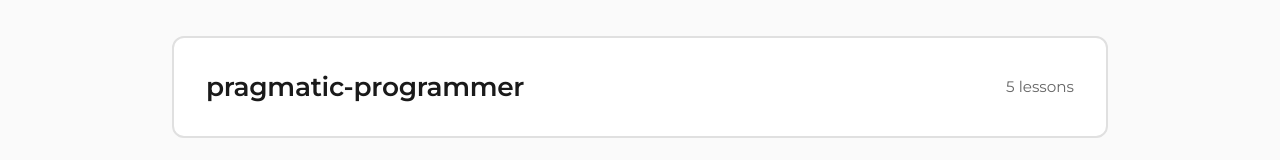
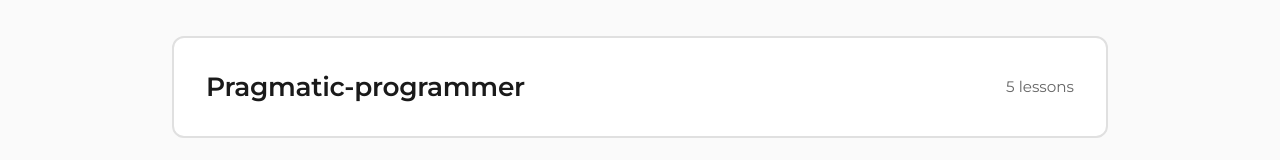
Before and after one commit to MadhavanAR/how-engineers-think, a Next.js app: page / in a window 1280 px wide. Shown: the part 221-381 px from the top of the page. Built offline with nearby package versions, Linux system fonts and the light colour scheme.

Commit message:
Change source ID from pragmatic-programmer to Pragmatic-programmer
- Renamed folder: sources/pragmatic-programmer -> sources/Pragmatic-programmer
- Updated source ID generation to preserve first letter capitalization
- Updated all references in codebase
- Regenerated lessons.json with new source ID

```diff
--- a/app/page.tsx
+++ b/app/page.tsx
@@ -92,10 +92,10 @@ export default function Home() {
             <div className="bookmarks-list">
               {bookmarks.map(bookmark => {
                 // Convert lessonId to new URL format: /{sourceId}/{lessonSlug}
-                // Lesson ID format: pragmatic-programmer-01-taking-responsibility
+                // Lesson ID format: Pragmatic-programmer-01-taking-responsibility
                 // Extract sourceId (first two parts) and lessonSlug (rest)
                 const parts = bookmark.lessonId.split('-');
-                const sourceId = parts.slice(0, 2).join('-'); // pragmatic-programmer
+                const sourceId = parts.slice(0, 2).join('-'); // Pragmatic-programmer
                 const lessonSlug = parts.slice(2).join('-'); // 01-taking-responsibility
                 const lessonUrl = `/${sourceId}/${lessonSlug}`;
                 return (
--- a/lib/services/frontend-data.ts
+++ b/lib/services/frontend-data.ts
@@ -129,7 +129,7 @@ export async function getLessonsBySourceId(sourceId: string): Promise<Lesson[]>
 function getFallbackSources(): Source[] {
   return [
     {
-      id: 'pragmatic-programmer',
+      id: 'Pragmatic-programmer',
       name: 'Pragmatic Programmer',
       source: 'Book: The Pragmatic Programmer',
       lessons: getFallbackLessons(),
@@ -143,8 +143,8 @@ function getFallbackSources(): Source[] {
 function getFallbackLessons(): Lesson[] {
   return [
     {
-      id: 'pragmatic-programmer-taking-responsibility',
-      sourceId: 'pragmatic-programmer',
+      id: 'Pragmatic-programmer-taking-responsibility',
+      sourceId: 'Pragmatic-programmer',
       title: 'Taking Responsibility',
       subtitle: 'The Cat Ate My Source Code',
       description:
--- a/lib/sources-loader.ts
+++ b/lib/sources-loader.ts
@@ -230,7 +230,9 @@ export async function loadSourcesFromFiles(): Promise<Source[]> {
     // Load each source
     for (const sourceDirName of sourceDirs) {
       const sourceDir = join(sourcesDir, sourceDirName);
-      const sourceId = sourceDirName.toLowerCase().replace(/\s+/g, '-');
+      // Preserve first letter capitalization, lowercase the rest
+      const sourceId =
+        sourceDirName.charAt(0) + sourceDirName.slice(1).toLowerCase().replace(/\s+/g, '-');
 
       // Try to read source metadata (optional)
       let source: string | undefined;
--- a/lib/sources.ts
+++ b/lib/sources.ts
@@ -133,7 +133,7 @@ export async function getLessonsBySourceId(sourceId: string): Promise<Lesson[]>
  */
 function getDefaultSource(): Source {
   return {
-    id: 'pragmatic-programmer',
+    id: 'Pragmatic-programmer',
     name: 'Pragmatic Programmer',
     source: 'Book: The Pragmatic Programmer',
     lessons: getHardcodedLessons(),
@@ -146,8 +146,8 @@ function getDefaultSource(): Source {
 function getHardcodedLessons(): Lesson[] {
   return [
     {
-      id: 'pragmatic-programmer-taking-responsibility',
-      sourceId: 'pragmatic-programmer',
+      id: 'Pragmatic-programmer-taking-responsibility',
+      sourceId: 'Pragmatic-programmer',
       title: 'Taking Responsibility',
       subtitle: 'The Cat Ate My Source Code',
       description:
--- a/public/data/lessons.json
+++ b/public/data/lessons.json
@@ -1,12 +1,12 @@
 {
   "sources": [
     {
-      "id": "pragmatic-programmer",
-      "name": "pragmatic-programmer",
+      "id": "Pragmatic-programmer",
+      "name": "Pragmatic-programmer",
       "lessons": [
         {
-          "id": "pragmatic-programmer-01-taking-responsibility",
-          "sourceId": "pragmatic-programmer",
+          "id": "Pragmatic-programmer-01-taking-responsibility",
+          "sourceId": "Pragmatic-programmer",
           "title": "Taking Responsibility",
           "subtitle": "The Cat Ate My Source Code",
           "description": "Imagine you're copying all your photos from your old phone to your new phone. Before you start, you should make sure you have a backup (like saving them to Google Photos first). If you skip this step and lose all your photos, you can't just say \"the phone broke\" or \"I didn't have time to backup.\" A good engineer would say: \"I should have backed up first. Let me check if we can recover the photos from the cloud or if there's another way to get them back.\" See the difference? One person makes excuses, the other person fixes the problem.",
@@ -39,8 +39,8 @@
           ]
         },
         {
-          "id": "pragmatic-programmer-02-software-entropy",
-          "sourceId": "pragmatic-programmer",
+          "id": "Pragmatic-programmer-02-software-entropy",
+          "sourceId": "Pragmatic-programmer",
           "title": "Software Entropy",
           "subtitle": "Broken Windows",
           "description": "You have some old code that you're not using anymore, but every time you run your program, it shows a warning message. It's annoying but not breaking anything, so you ignore it. A week later, you have 50 warning messages. Now when something actually breaks, you can't tell which warnings matter and which ones are just noise. Your code feels messy and broken, even though it still works. This is how one small ignored problem turns into a huge mess. The fix? Deal with that first warning immediately. Even if you can't fix it properly, at least make it stop showing up so you can see real problems when they happen.",
@@ -73,8 +73,8 @@
           ]
         },
         {
-          "id": "pragmatic-programmer-03-stone-soup-and-boiled-frogs",
-          "sourceId": "pragmatic-programmer",
+          "id": "Pragmatic-programmer-03-stone-soup-and-boiled-frogs",
+          "sourceId": "Pragmatic-programmer",
           "title": "Stone Soup and Boiled Frogs",
           "subtitle": "Watching slow problems before they become big failures",
           "description": "Imagine you're building a website, and every time you make a change, the computer checks if everything still works. At first, this check takes 5 minutes - totally fine, you can grab a snack. But then someone adds a few more checks. Then someone else adds a few more. Each addition only adds a few seconds, so nobody thinks it's a big deal. But after a few months, that 5-minute check has become 45 minutes! Now you can't make changes quickly anymore, and everyone is frustrated. This is how small, harmless changes add up to a big problem. The fix? Regularly check how long things take, and if something is getting slower, fix it before it becomes a huge problem.",
@@ -107,8 +107,8 @@
           ]
         },
         {
-          "id": "pragmatic-programmer-04-good-enough-software",
-          "sourceId": "pragmatic-programmer",
+          "id": "Pragmatic-programmer-04-good-enough-software",
+          "sourceId": "Pragmatic-programmer",
           "title": "Good-Enough Software",
           "subtitle": "Knowing when to stop polishing",
           "description": "Imagine you're building a dashboard for a marketing team. They need to see sales data from the last 30 days. You build it, test it, and it works perfectly. The data is correct, the charts show up, everything functions as expected. But instead of showing it to them, you spend the next three weeks adding fancy animations, building a theme system, and making sure it works perfectly on every possible browser. By the time you're done, the marketing campaign is over and they don't need the dashboard anymore. This is what happens when you keep polishing instead of shipping. The dashboard was already \"good enough\" - it did exactly what they needed. The extra work didn't help anyone.",
@@ -141,8 +141,8 @@
           ]
         },
         {
-          "id": "pragmatic-programmer-05-your-knowledge-portfolio",
-          "sourceId": "pragmatic-programmer",
+          "id": "Pragmatic-programmer-05-your-knowledge-portfolio",
+          "sourceId": "Pragmatic-programmer",
           "title": "Your Knowledge Portfolio",
           "subtitle": "Invest in Your Skills",
           "description": "If you're like the immature engineer, you panic. You resist the change, saying \"Why fix what isn't broken?\" You hold onto your old knowledge until it becomes less valuable. But if you're like the pragmatic engineer, you've already been learning new things on the side. You're ready because you've been investing in your knowledge portfolio all along.",
@@ -180,8 +180,8 @@
   ],
   "lessons": [
     {
-      "id": "pragmatic-programmer-01-taking-responsibility",
-      "sourceId": "pragmatic-programmer",
+      "id": "Pragmatic-programmer-01-taking-responsibility",
+      "sourceId": "Pragmatic-programmer",
       "title": "Taking Responsibility",
       "subtitle": "The Cat Ate My Source Code",
       "description": "Imagine you're copying all your photos from your old phone to your new phone. Before you start, you should make sure you have a backup (like saving them to Google Photos first). If you skip this step and lose all your photos, you can't just say \"the phone broke\" or \"I didn't have time to backup.\" A good engineer would say: \"I should have backed up first. Let me check if we can recover the photos from the cloud or if there's another way to get them back.\" See the difference? One person makes excuses, the other person fixes the problem.",
@@ -214,8 +214,8 @@
       ]
     },
     {
-      "id": "pragmatic-programmer-02-software-entropy",
-      "sourceId": "pragmatic-programmer",
+      "id": "Pragmatic-programmer-02-software-entropy",
+      "sourceId": "Pragmatic-programmer",
       "title": "Software Entropy",
       "subtitle": "Broken Windows",
       "description": "You have some old code that you're not using anymore, but every time you run your program, it shows a warning message. It's annoying but not breaking anything, so you ignore it. A week later, you have 50 warning messages. Now when something actually breaks, you can't tell which warnings matter and which ones are just noise. Your code feels messy and broken, even though it still works. This is how one small ignored problem turns into a huge mess. The fix? Deal with that first warning immediately. Even if you can't fix it properly, at least make it stop showing up so you can see real problems when they happen.",
@@ -248,8 +248,8 @@
       ]
     },
     {
-      "id": "pragmatic-programmer-03-stone-soup-and-boiled-frogs",
-      "sourceId": "pragmatic-programmer",
+      "id": "Pragmatic-programmer-03-stone-soup-and-boiled-frogs",
+      "sourceId": "Pragmatic-programmer",
       "title": "Stone Soup and Boiled Frogs",
       "subtitle": "Watching slow problems before they become big failures",
       "description": "Imagine you're building a website, and every time you make a change, the computer checks if everything still works. At first, this check takes 5 minutes - totally fine, you can grab a snack. But then someone adds a few more checks. Then someone else adds a few more. Each addition only adds a few seconds, so nobody thinks it's a big deal. But after a few months, that 5-minute check has become 45 minutes! Now you can't make changes quickly anymore, and everyone is frustrated. This is how small, harmless changes add up to a big problem. The fix? Regularly check how long things take, and if something is getting slower, fix it before it becomes a huge problem.",
@@ -282,8 +282,8 @@
       ]
     },
     {
-      "id": "pragmatic-programmer-04-good-enough-software",
-      "sourceId": "pragmatic-programmer",
+      "id": "Pragmatic-programmer-04-good-enough-software",
+      "sourceId": "Pragmatic-programmer",
       "title": "Good-Enough Software",
       "subtitle": "Knowing when to stop polishing",
       "description": "Imagine you're building a dashboard for a marketing team. They need to see sales data from the last 30 days. You build it, test it, and it works perfectly. The data is correct, the charts show up, everything functions as expected. But instead of showing it to them, you spend the next three weeks adding fancy animations, building a theme system, and making sure it works perfectly on every possible browser. By the time you're done, the marketing campaign is over and they don't need the dashboard anymore. This is what happens when you keep polishing instead of shipping. The dashboard was already \"good enough\" - it did exactly what they needed. The extra work didn't help anyone.",
@@ -316,8 +316,8 @@
       ]
     },
     {
-      "id": "pragmatic-programmer-05-your-knowledge-portfolio",
-      "sourceId": "pragmatic-programmer",
+      "id": "Pragmatic-programmer-05-your-knowledge-portfolio",
+      "sourceId": "Pragmatic-programmer",
       "title": "Your Knowledge Portfolio",
       "subtitle": "Invest in Your Skills",
       "description": "If you're like the immature engineer, you panic. You resist the change, saying \"Why fix what isn't broken?\" You hold onto your old knowledge until it becomes less valuable. But if you're like the pragmatic engineer, you've already been learning new things on the side. You're ready because you've been investing in your knowledge portfolio all along.",
@@ -351,6 +351,6 @@
       ]
     }
   ],
-  "generatedAt": "2026-01-14T14:53:57.915Z",
+  "generatedAt": "2026-01-14T15:06:57.251Z",
   "version": "1.0.0"
 }
--- a/scripts/generate-lessons-json.js
+++ b/scripts/generate-lessons-json.js
@@ -207,7 +207,10 @@ async function generateLessonsJson() {
     for (const entry of entries) {
       if (entry.isDirectory() && !entry.name.startsWith('.')) {
         const sourceDir = path.join(sourcesDir, entry.name);
-        const source = await loadSource(sourceDir, entry.name);
+        // Preserve first letter capitalization, lowercase the rest
+        const sourceId =
+          entry.name.charAt(0) + entry.name.slice(1).toLowerCase().replace(/\s+/g, '-');
+        const source = await loadSource(sourceDir, sourceId);
         if (source) {
           sources.push(source);
         }
```
